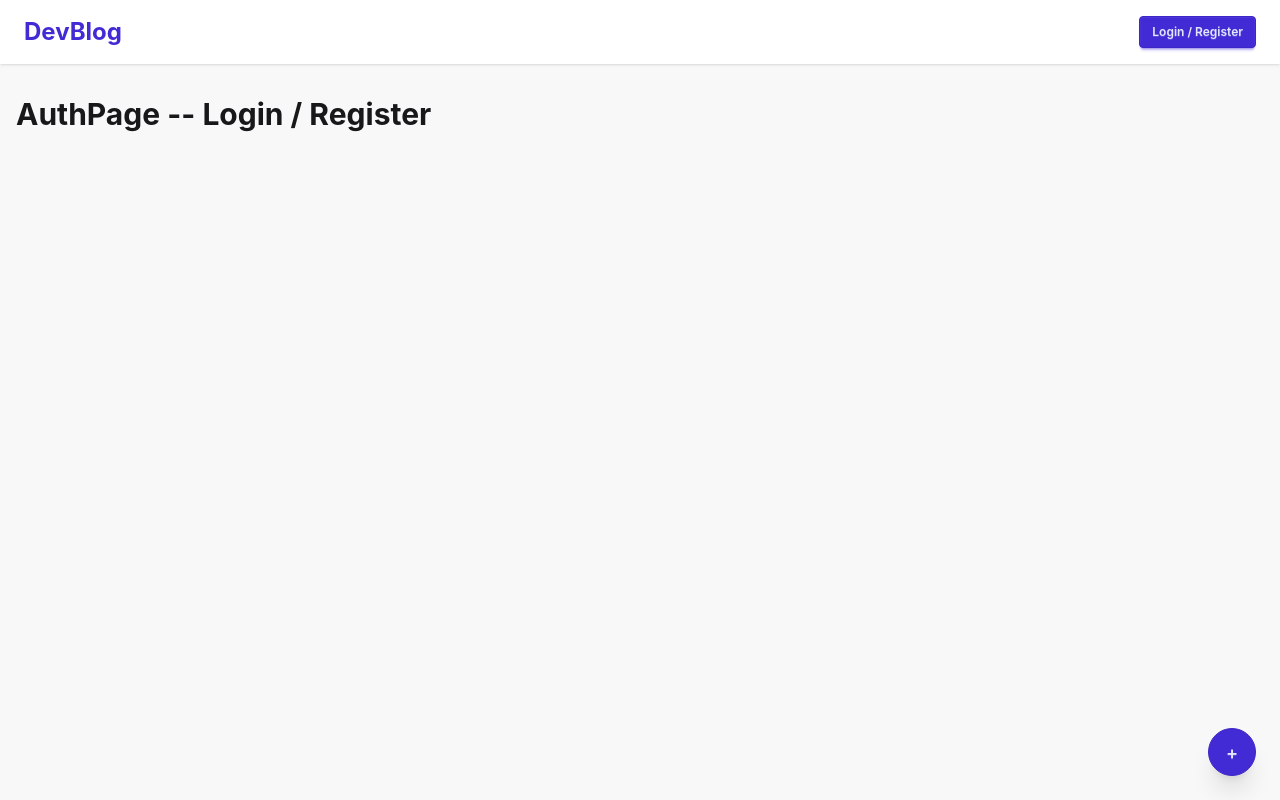
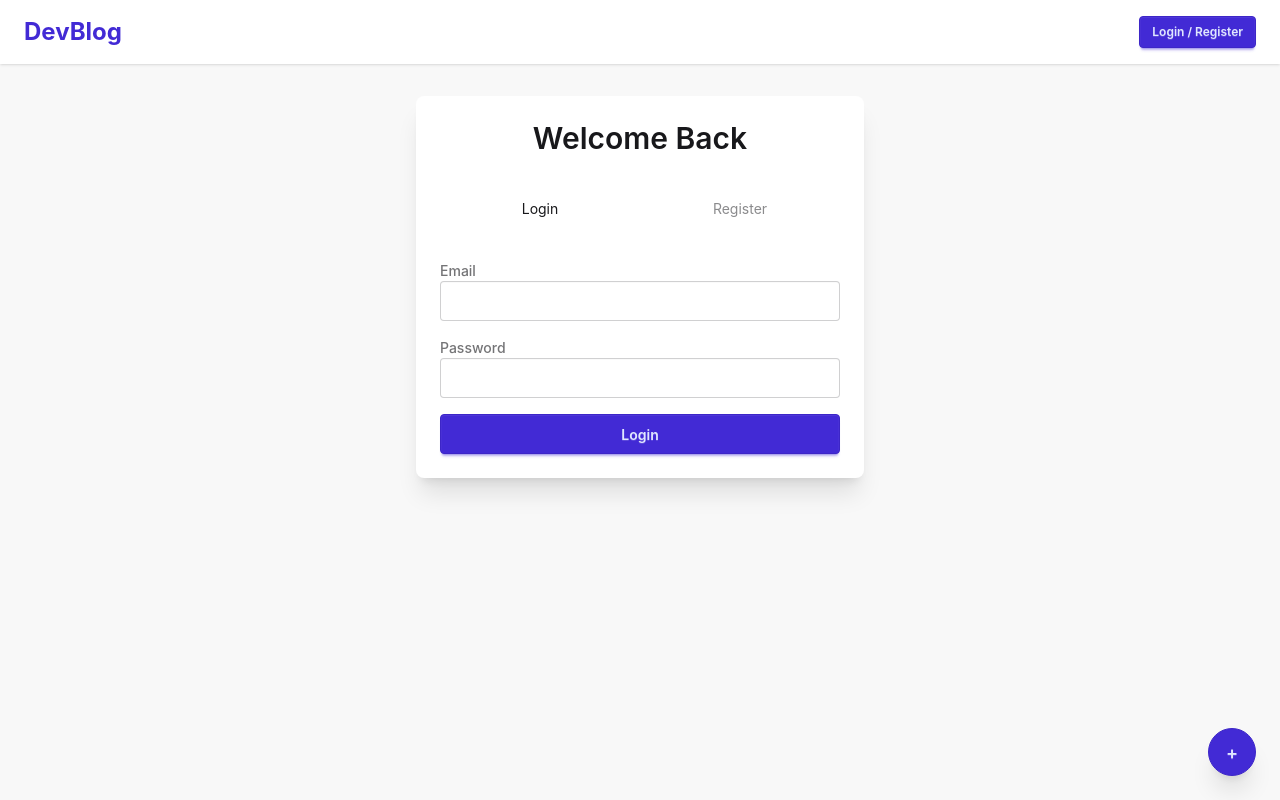
Before and after one commit to AkramGaber/blog-app, a React (Vite) app: page /auth in a window 1280 px wide. Built offline with nearby package versions, Linux system fonts and the light colour scheme.

Commit message:
feat: build login and registeration forms with zod validation

```diff
--- a/backend/db.json
+++ b/backend/db.json
@@ -5,6 +5,12 @@
       "password": "$2a$10$l0JicJY.TdagCQfdRhPRpehahF8gDJsMJzZbRGfOBQOSbsxNiWEn6",
       "name": "Akram",
       "id": 1
+    },
+    {
+      "email": "akram@gmail.com",
+      "password": "$2a$10$w44ktAuaHh6cKDXWQnnuGuObAuuuXiS.40v5nOuHqywTIQIc6F8su",
+      "name": "Akram",
+      "id": 2
     }
   ],
   "posts": [
--- /dev/null
+++ b/src/components/FormField.jsx
@@ -0,0 +1,27 @@
+import React from 'react'
+
+export default function FormField({
+    label,
+    name,
+    type='text',
+    register,
+    error,
+    ...props
+}) {
+  return (
+    <div className='form-control w-full'>
+        <label className='label'>
+            <span className='label-text font-medium'>{label}</span>
+        </label>
+        <input type={type} className={`input input-bordered w-full ${error ? 'input-error' : ''}`} {...register(name)} {...props} />
+
+        {error && (
+            <label className='label'>
+                <span className='label-text-alt text-error'>
+                    {error.message}
+                </span>
+            </label>
+        )}
+    </div>
+  )
+}
--- /dev/null
+++ b/src/components/LoginForm.jsx
@@ -0,0 +1,59 @@
+import { useForm } from "react-hook-form";
+import React from "react";
+import toast from "react-hot-toast";
+import { zodResolver } from "@hookform/resolvers/zod";
+import { loginSchema } from "../schemas/loginSchema";
+import { useNavigate } from "react-router-dom";
+import { useAuth } from "../contexts/AuthContext";
+import FormField from "./FormField";
+
+export default function LoginForm() {
+  const navigate = useNavigate();
+  const { login } = useAuth();
+
+  const {
+    register,
+    handleSubmit,
+    formState: { errors, isSubmitting },
+  } = useForm({
+    resolver: zodResolver(loginSchema),
+    defaultValues: {
+      email: "",
+      password: "",
+    },
+  });
+
+  const onSubmit = async (data) => {
+    try {
+      await login(data);
+      toast.success("Logged in successfully.");
+      navigate("/");
+    } catch (error) {
+      toast.error(error.response?.data || "Invalid Email or password");
+    }
+  };
+
+  return (
+    <form onSubmit={handleSubmit(onSubmit)} className="space-y-4">
+      <FormField
+        label="Email"
+        name="email"
+        type="email"
+        register={register}
+        error={errors.email}
+      />
+
+      <FormField
+        label="Password"
+        name="password"
+        type="password"
+        register={register}
+        error={errors.email}
+      />
+
+      <button type="submit" className="btn btn-primary w-full" disabled={isSubmitting}>
+        {isSubmitting ? "Logging in..." : "Login"}
+      </button>
+    </form>
+  );
+}
--- /dev/null
+++ b/src/components/RegisterForm.jsx
@@ -0,0 +1,81 @@
+import React from "react";
+import { useNavigate } from "react-router-dom";
+import { useAuth } from "../contexts/AuthContext";
+import { useForm } from "react-hook-form";
+import { zodResolver } from "@hookform/resolvers/zod";
+import { registerSchema } from "../schemas/registerSchema";
+import toast from "react-hot-toast";
+import FormField from "./FormField";
+
+export default function RegisterForm() {
+  const navigate = useNavigate();
+  const { register: registerUser } = useAuth();
+
+  const {
+    register,
+    handleSubmit,
+    formState: { errors, isSubmitting },
+  } = useForm({
+    resolver: zodResolver(registerSchema),
+    defaultValues: {
+      name: "",
+      email: "",
+      password: "",
+      confirmPassword: "",
+    },
+  });
+
+  const onSubmit = async (data) => {
+    try {
+      const { confirmPassword, ...userData } = data;
+      await registerUser(userData);
+      toast.success("Account created successfully");
+      navigate("/");
+    } catch (error) {
+      toast.error(error.response?.data || "Registeration Failed!");
+    }
+  };
+
+  return (
+    <form onSubmit={handleSubmit(onSubmit)} className="space-y-4">
+      <FormField
+        label="Name"
+        name="name"
+        register={register}
+        error={errors.name}
+      />
+
+      <FormField
+        label="Email"
+        name="email"
+        type="email"
+        register={register}
+        error={errors.email}
+      />
+
+      <FormField
+        label="Password"
+        name="password"
+        type="password"
+        register={register}
+        error={errors.password}
+      />
+
+      <FormField
+        label="Confirm Password"
+        name="confirmPassword"
+        type="password"
+        register={register}
+        error={errors.confirmPassword}
+      />
+
+      <button
+        type="submit"
+        className="btn btn-primary w-full"
+        disabled={isSubmitting}
+      >
+        {isSubmitting ? "Creating Account... اصبر" : "Register"}
+      </button>
+    </form>
+  );
+}
--- a/src/main.jsx
+++ b/src/main.jsx
@@ -3,11 +3,13 @@ import { createRoot } from 'react-dom/client'
 import './index.css'
 import App from './App.jsx'
 import { AuthProvider } from './contexts/AuthContext.jsx'
+import { Toaster } from 'react-hot-toast'
 
 createRoot(document.getElementById('root')).render(
   <StrictMode>
     <AuthProvider>
       <App />
+      <Toaster position='top-right' />
     </AuthProvider>
   </StrictMode>,
 )
--- a/src/pages/AuthPage.jsx
+++ b/src/pages/AuthPage.jsx
@@ -1,7 +1,38 @@
-import React from 'react'
+import React, { useState } from "react";
+import LoginForm from "../components/LoginForm";
+import RegisterForm from "../components/RegisterForm";
 
 export default function AuthPage() {
+  const [isLoginMode, setIsLoginMode] = useState(true);
+
   return (
-    <div className='text-3xl font-bold'>AuthPage -- Login / Register </div>
-  )
+    <div className="max-w-md mx-auto">
+      <div className="card bg-base-100 shadow-xl">
+        <div className="card-body">
+          <h1 className="card-title text-3xl justify-center mb-6">
+            {isLoginMode ? "Welcome Back" : "Create Account"}
+          </h1>
+
+          <div className="tabs tabs-boxed mb-6">
+            <button
+              type="button"
+              className={`tab flex-1 ${isLoginMode ? "tab-active" : ""}`}
+              onClick={() => setIsLoginMode(true)}
+            >
+              Login
+            </button>
+
+            <button
+              type="button"
+              className={`tab flex-1 ${!isLoginMode ? "tab-active" : ""}`}
+              onClick={() => setIsLoginMode(false)}
+            >
+              Register
+            </button>
+          </div>
+          {isLoginMode ? <LoginForm /> : <RegisterForm />}
+        </div>
+      </div>
+    </div>
+  );
 }
```
